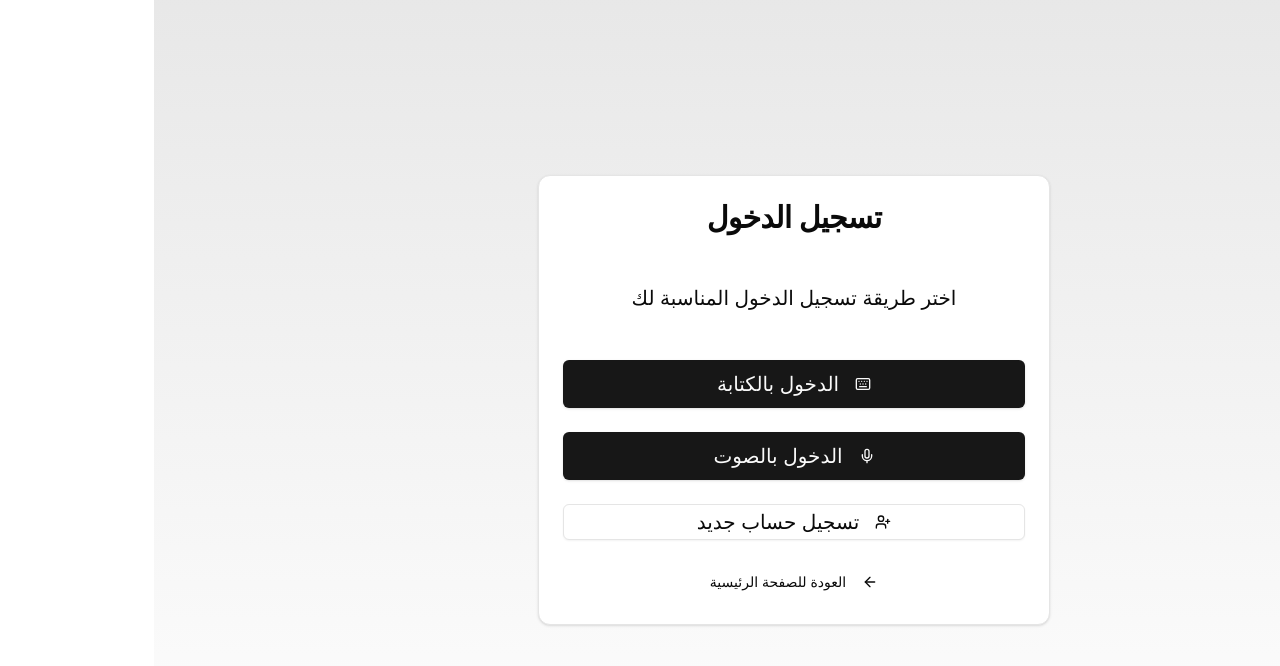
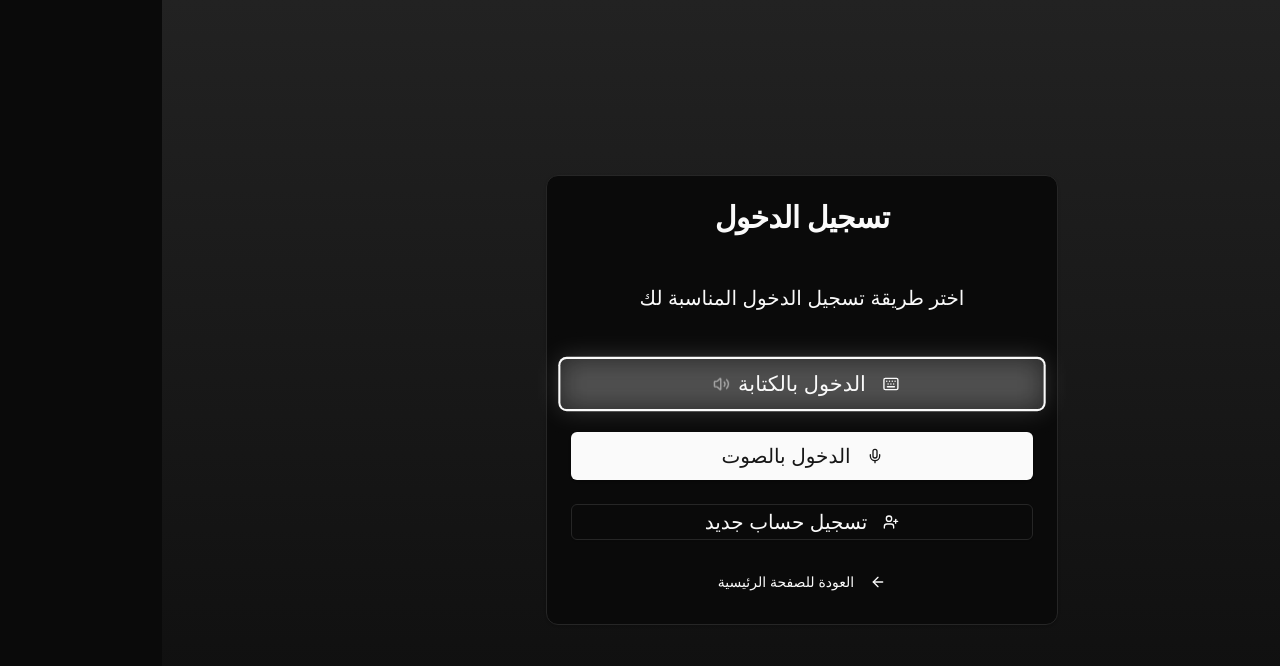
Before and after one commit to Abdo12KM/nour-alma3refa, a Next.js app: page /login in a window 1280 px wide. Both pictures are taken after a click on the button "الدخول بالكتابة". Shown: the top 666 px of the page. Built offline with nearby package versions, Linux system fonts and the light colour scheme.

Commit message:
trying some stuff in a new branch

```diff
--- a/src/app/layout.tsx
+++ b/src/app/layout.tsx
@@ -21,11 +21,10 @@ export default function RootLayout({
   children,
 }: Readonly<{
   children: React.ReactNode;
-}>) {
-  return (
-    <html lang="ar" dir="rtl">
+}>) {  return (
+    <html lang="ar" dir="rtl" className="dark">
       <body
-        className={`${geistSans.variable} ${geistMono.variable} antialiased`}
+        className={`${geistSans.variable} ${geistMono.variable} antialiased bg-background text-foreground`}
       >
         {children}
       </body>
--- a/src/app/page.tsx
+++ b/src/app/page.tsx
@@ -5,6 +5,7 @@ import { useRouter } from "next/navigation";
 import { useAuthStore } from "@/lib/auth";
 import { useAudioStore } from "@/lib/audio";
 import { AudioButton } from "@/components/ui/audio-button";
+import { PageWrapper } from "@/components/ui/page-wrapper";
 import { BookOpenIcon, Calculator, LogOutIcon, UserIcon, LogInIcon, UserPlusIcon, Volume2Icon } from "lucide-react";
 
 export default function Home() {
@@ -56,7 +57,7 @@ export default function Home() {
   }
 
   return (
-    <div className="flex min-h-screen flex-col items-center justify-center bg-gradient-to-b from-primary/10 to-secondary/10 p-6">
+    <PageWrapper>
       <main dir="rtl" className="flex w-full max-w-md flex-col items-center space-y-8 text-center">
         <h1 className="text-4xl font-bold">نور المعرفة</h1>
 
@@ -126,6 +127,6 @@ export default function Home() {
           </div>
         )}
       </main>
-    </div>
+    </PageWrapper>
   );
 }
--- a/src/components/auth/AuthLayout.tsx
+++ b/src/components/auth/AuthLayout.tsx
@@ -1,5 +1,6 @@
 import React, { useEffect } from 'react';
 import { Card, CardContent, CardHeader, CardTitle } from '@/components/ui/card';
+import { PageWrapper } from '@/components/ui/page-wrapper';
 import { useAudioStore } from '@/lib/audio';
 
 interface AuthLayoutProps {
@@ -32,10 +33,10 @@ export function AuthLayout({ title, children, welcomeAudioSrc }: AuthLayoutProps
       stopSound();
     };
   }, [welcomeAudioSrc, playSound, stopSound]);
-
     return (
-    <div dir="rtl" className="flex min-h-screen flex-col items-center justify-center bg-gradient-to-b from-primary/10 to-secondary/10 p-4">
-      <Card className="mx-auto w-full max-w-lg">
+    <PageWrapper>
+      <div dir="rtl" className="w-full max-w-lg">
+        <Card className="mx-auto w-full">
           <CardHeader className="space-y-1 text-center">
             <CardTitle className="text-3xl font-bold">{title}</CardTitle>
           </CardHeader>
@@ -44,5 +45,6 @@ export function AuthLayout({ title, children, welcomeAudioSrc }: AuthLayoutProps
           </CardContent>
         </Card>
       </div>
+    </PageWrapper>
   );
 }
--- a/src/components/ui/audio-button.tsx
+++ b/src/components/ui/audio-button.tsx
@@ -1,4 +1,4 @@
-import React, { useState } from 'react';
+import React, { useState, useId } from 'react';
 import { Button, ButtonProps } from '@/components/ui/button';
 import { useAudioStore } from '@/lib/audio';
 import { Volume2Icon } from 'lucide-react';
@@ -8,6 +8,7 @@ interface AudioButtonProps extends ButtonProps {
   onAction: () => void;
   icon?: React.ReactNode;
   showSoundIcon?: boolean;
+  buttonId?: string;  // Optional custom ID for the button
 }
 
 export function AudioButton({
@@ -18,11 +19,16 @@ export function AudioButton({
   className,
   children,
   disabled,
+  buttonId,
   ...props
 }: AudioButtonProps) {
-  const { playSound, isPlaying, stopSound } = useAudioStore();
-  const [isReadyForAction, setIsReadyForAction] = useState(false);
+  const generatedId = useId(); // Generate a unique ID if none provided
+  const uniqueButtonId = buttonId || generatedId;
+  const { playSound, isPlaying, stopSound, activeButtonId, clearActiveButton } = useAudioStore();
   const [selfTimeoutId, setSelfTimeoutId] = useState<NodeJS.Timeout | null>(null);
+
+  // Determine if this button is ready for action
+  const isReadyForAction = activeButtonId === uniqueButtonId;
 
   // Clear the timeout when component unmounts
   React.useEffect(() => {
@@ -36,7 +42,8 @@ export function AudioButton({
   const handleClick = () => {
     // If this button is ready for action and audio is not playing, execute the action
     if (isReadyForAction && !isPlaying) {
-      setIsReadyForAction(false);
+      // Clear active button state
+      clearActiveButton();
 
       // Clear timeout
       if (selfTimeoutId) {
@@ -54,17 +61,15 @@ export function AudioButton({
     } else if (!isPlaying) {
       // Otherwise, play the sound and set this button to ready state
       playSound(audioSrc, () => {
-        // After audio ends, set this button to ready state
-        setIsReadyForAction(true);
-
+        // The button ID is now tracked in the global store
         // Set timeout to reset ready state after 30 seconds
         const timeoutId = setTimeout(() => {
-          setIsReadyForAction(false);
+          clearActiveButton();
           setSelfTimeoutId(null);
         }, 30000);
 
         setSelfTimeoutId(timeoutId);
-      });
+      }, uniqueButtonId);
     }
     // If audio is playing, do nothing (button is disabled)
   };
@@ -73,17 +78,26 @@ export function AudioButton({
   // Button is disabled when audio is playing OR if disabled prop is passed
   const buttonDisabled = isPlaying || disabled;
 
+  // Determine the variant based on ready state
+  const buttonVariant = isReadyForAction ? 'selected' : (props.variant || 'default');
+
   return (
     <Button
-      className={className}
+      className={`${className} transition-all ${isReadyForAction ? 'relative z-10' : ''}`}
       onClick={handleClick}
       disabled={buttonDisabled}
+      variant={buttonVariant as any}
       {...props}
     >
       {icon}
       {children}
       {showSoundIcon && isReadyForAction && !isPlaying && (
-        <Volume2Icon className="ml-2 h-5 w-5 animate-pulse" />
+        <Volume2Icon className="ml-2 h-5 w-5 animate-pulse text-primary" />
+      )}
+
+      {/* Add a subtle glow effect for selected buttons */}
+      {isReadyForAction && !isPlaying && (
+        <span className="absolute inset-0 -z-10 rounded-md bg-primary/20 blur-md"></span>
       )}
     </Button>
   );
--- a/src/components/ui/button.tsx
+++ b/src/components/ui/button.tsx
@@ -16,9 +16,10 @@ const buttonVariants = cva(
         outline:
           "border border-input bg-background shadow-sm hover:bg-accent hover:text-accent-foreground",
         secondary:
-          "bg-secondary text-secondary-foreground shadow-sm hover:bg-secondary/80",
-        ghost: "hover:bg-accent hover:text-accent-foreground",
+          "bg-secondary text-secondary-foreground shadow-sm hover:bg-secondary/80",        ghost: "hover:bg-accent hover:text-accent-foreground",
         link: "text-primary underline-offset-4 hover:underline",
+        selected:
+          "bg-accent text-accent-foreground shadow-md ring-2 ring-primary animate-button-pulse",
       },
       size: {
         default: "h-9 px-4 py-2",
--- /dev/null
+++ b/src/components/ui/page-wrapper.tsx
@@ -0,0 +1,14 @@
+import React from 'react';
+
+interface PageWrapperProps {
+  children: React.ReactNode;
+  className?: string;
+}
+
+export function PageWrapper({ children, className = '' }: PageWrapperProps) {
+  return (
+    <div className={`flex min-h-screen flex-col items-center justify-center bg-gradient-to-b from-primary/10 to-secondary/10 p-6 ${className}`}>
+      {children}
+    </div>
+  );
+}
--- a/src/lib/audio.ts
+++ b/src/lib/audio.ts
@@ -4,18 +4,21 @@ export interface AudioState {
   isPlaying: boolean;
   currentAudio: HTMLAudioElement | null;
   timeoutId: NodeJS.Timeout | null;
+  activeButtonId: string | null; // Track which button is currently active
 
   // Actions
-  playSound: (audioPath: string, onAudioEnd: () => void) => void;
+  playSound: (audioPath: string, onAudioEnd: () => void, buttonId?: string) => void;
   stopSound: () => void;
+  clearActiveButton: () => void;
 }
 
 export const useAudioStore = create<AudioState>((set, get) => ({
   isPlaying: false,
   currentAudio: null,
   timeoutId: null,
+  activeButtonId: null,
 
-  playSound: (audioPath, onAudioEnd) => {
+  playSound: (audioPath, onAudioEnd, buttonId = '') => {
     const { stopSound } = get();
 
     // Clean up previous audio if any
@@ -28,6 +31,7 @@ export const useAudioStore = create<AudioState>((set, get) => ({
     set({
       isPlaying: true,
       currentAudio: audio,
+      activeButtonId: buttonId || null, // Set the active button if provided
     });
 
     // Play the audio
@@ -81,5 +85,9 @@ export const useAudioStore = create<AudioState>((set, get) => ({
       currentAudio: null,
       timeoutId: null,
     });
+  },
+
+  clearActiveButton: () => {
+    set({ activeButtonId: null });
   }
 }));
--- a/tailwind.config.ts
+++ b/tailwind.config.ts
@@ -6,9 +6,17 @@ export default {
     "./src/pages/**/*.{js,ts,jsx,tsx,mdx}",
     "./src/components/**/*.{js,ts,jsx,tsx,mdx}",
     "./src/app/**/*.{js,ts,jsx,tsx,mdx}",
-  ],
-  theme: {
+  ],  theme: {
   	extend: {
+      keyframes: {
+        'button-pulse': {
+          '0%, 100%': { transform: 'scale(1)' },
+          '50%': { transform: 'scale(1.05)' },
+        },
+      },
+      animation: {
+        'button-pulse': 'button-pulse 2s ease-in-out infinite',
+      },
   		colors: {
   			background: 'hsl(var(--background))',
   			foreground: 'hsl(var(--foreground))',
```
Lines whose indentation alone changed are shown as unchanged.
